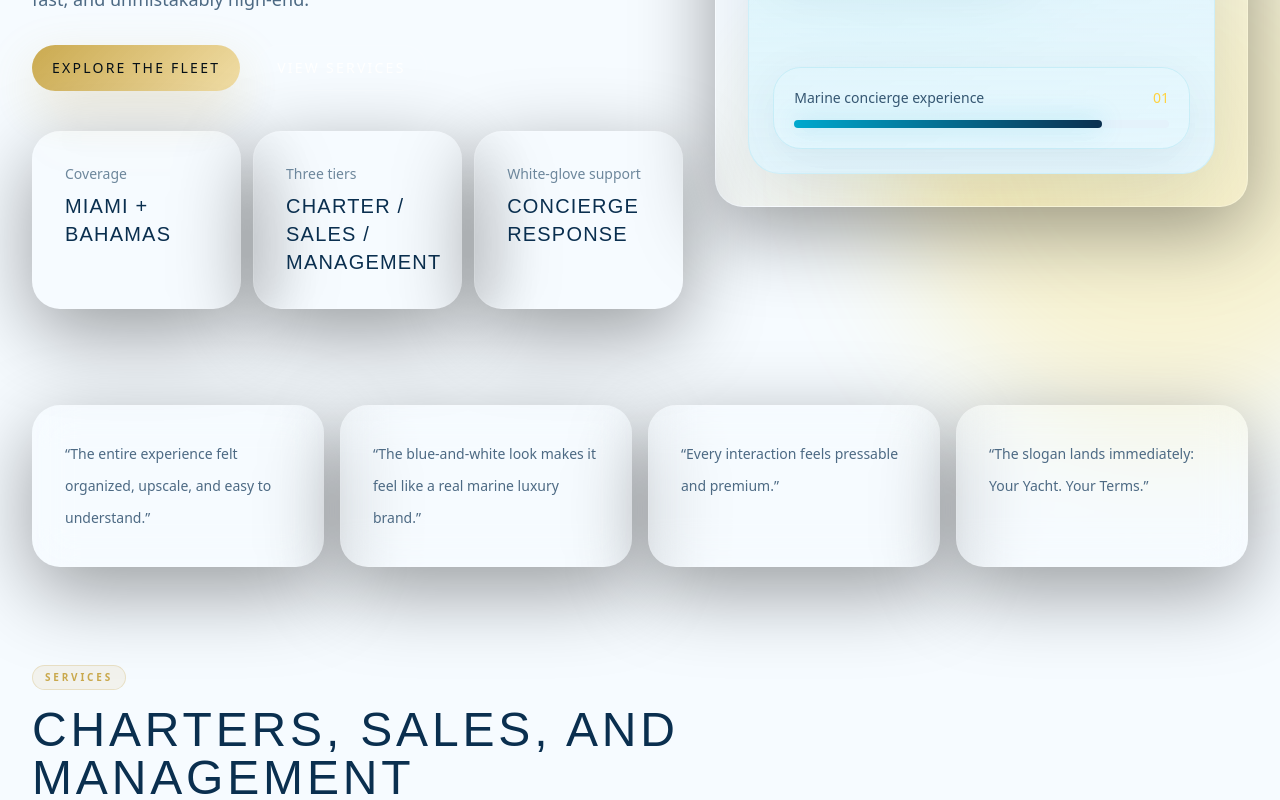
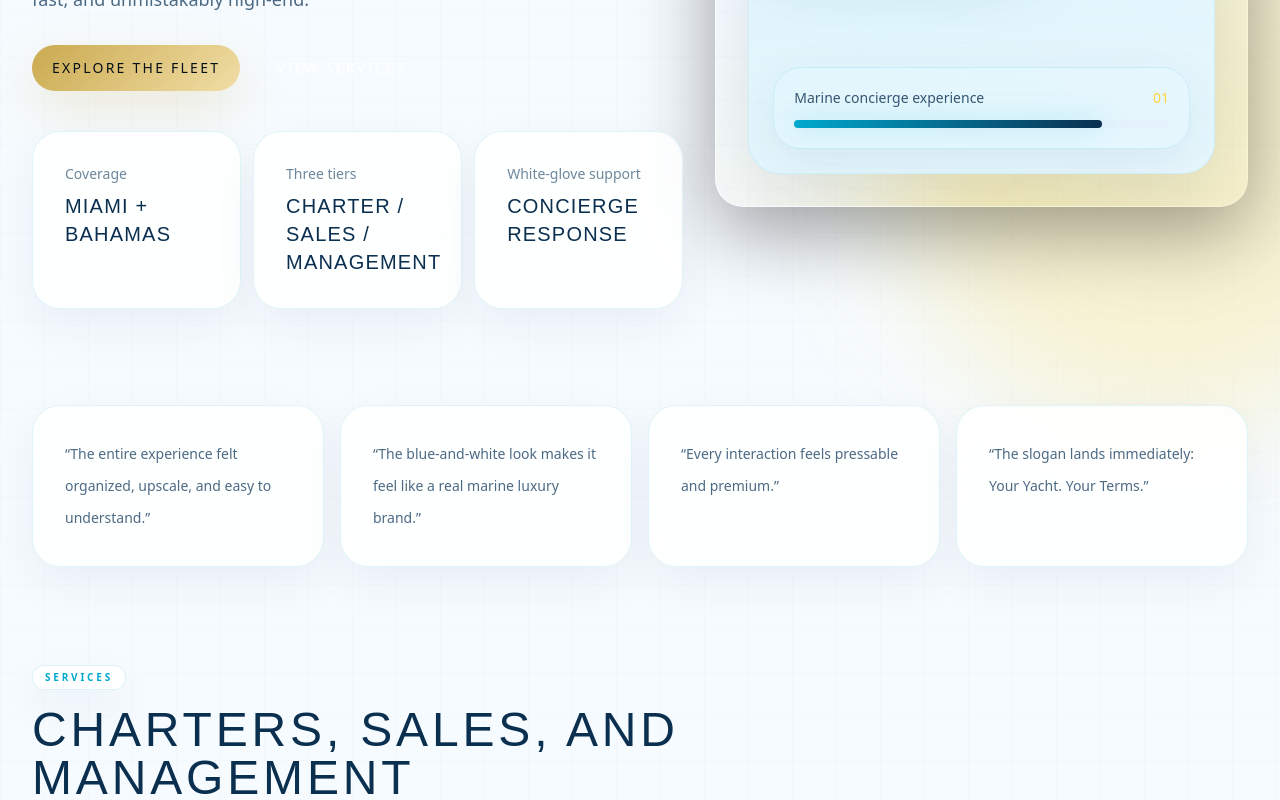
Before and after one commit to sarahleesoffice/the-helm, a Next.js app: page / in a window 1280 px wide. Shown: the part 780-1580 px from the top of the page. Built offline with nearby package versions, Linux system fonts and the light colour scheme.

Commit message:
Update global styles for Phantom Marine Sales inspired redesign

```diff
--- a/app/globals.css
+++ b/app/globals.css
@@ -14,11 +14,11 @@ body {
   margin: 0;
   min-height: 100vh;
   background:
-    radial-gradient(circle at 10% 0%, rgba(0,169,206,0.24), transparent 20%),
-    radial-gradient(circle at 84% 10%, rgba(10,49,83,0.12), transparent 25%),
-    radial-gradient(circle at 50% 100%, rgba(255,255,255,0.86), transparent 28%),
-    #f7fcff;
-  color: #0a3153;
+    radial-gradient(circle at 12% 0%, rgba(0,169,206,0.18), transparent 20%),
+    radial-gradient(circle at 84% 10%, rgba(255,210,63,0.16), transparent 24%),
+    radial-gradient(circle at 50% 100%, rgba(255,255,255,0.96), transparent 30%),
+    #f6fbff;
+  color: #0a2f4f;
   font-family: 'Satoshi', system-ui, sans-serif;
 }
 
@@ -33,7 +33,7 @@ a {
 
 ::selection {
   background: rgba(0,169,206,0.22);
-  color: #0a3153;
+  color: #0a2f4f;
 }
 
 .font-display {
@@ -44,49 +44,52 @@ a {
   font-family: 'Satoshi', sans-serif;
 }
 
-.bahama-grid {
+.marine-grid {
   background-image:
-    linear-gradient(rgba(10,49,83,0.04) 1px, transparent 1px),
-    linear-gradient(90deg, rgba(10,49,83,0.04) 1px, transparent 1px);
-  background-size: 42px 42px;
-  mask-image: linear-gradient(to bottom, rgba(0,0,0,0.92), transparent 92%);
-}
-
-.tropical-orb {
-  filter: blur(96px);
-}
-
-.hero-water-stage {
-  background:
-    radial-gradient(circle at 20% 20%, rgba(0,169,206,0.35), transparent 26%),
-    radial-gradient(circle at 75% 28%, rgba(127,179,218,0.28), transparent 22%),
-    radial-gradient(circle at 40% 78%, rgba(10,49,83,0.2), transparent 28%),
-    linear-gradient(180deg, rgba(255,255,255,0.45), rgba(0,169,206,0.12)),
-    linear-gradient(135deg, rgba(0,169,206,0.35), rgba(255,255,255,0.05));
-  background-size: 180% 180%;
-  animation: seaShift 14s ease-in-out infinite alternate;
+    linear-gradient(rgba(10,47,79,0.04) 1px, transparent 1px),
+    linear-gradient(90deg, rgba(10,47,79,0.04) 1px, transparent 1px);
+  background-size: 44px 44px;
+  mask-image: linear-gradient(to bottom, rgba(0,0,0,0.9), transparent 92%);
 }
 
 .reveal-up {
   animation: rise 900ms ease both;
 }
 
+.section-badge {
+  border: 1px solid rgba(0,169,206,0.14);
+  background: rgba(255,255,255,0.92);
+  color: #00a9ce;
+  box-shadow: 0 16px 40px rgba(10,47,79,0.06);
+}
+
 .glass-panel,
-.interactive-card {
-  backdrop-filter: blur(20px);
-  -webkit-backdrop-filter: blur(20px);
+.interactive-card,
+.service-card {
+  backdrop-filter: blur(18px);
+  -webkit-backdrop-filter: blur(18px);
   transition: transform 240ms ease, box-shadow 240ms ease, border-color 240ms ease, background-color 240ms ease, filter 240ms ease;
 }
 
-.interactive-card:hover {
-  transform: translateY(-6px);
-  box-shadow:
-    0 28px 80px rgba(18,83,120,0.16),
-    0 0 0 1px rgba(0,169,206,0.14) inset,
-    0 0 40px rgba(0,169,206,0.14);
+.glass-panel {
+  border: 1px solid rgba(0,169,206,0.12);
+  background: rgba(255,255,255,0.84);
+  box-shadow: 0 16px 45px rgba(10,47,79,0.06);
+  border-radius: 28px;
 }
 
-.interactive-card:focus-within {
+.interactive-card:hover,
+.service-card:hover {
+  transform: translateY(-6px);
+  border-color: rgba(0,169,206,0.24);
+  box-shadow:
+    0 28px 80px rgba(10,47,79,0.14),
+    0 0 0 1px rgba(0,169,206,0.08) inset,
+    0 0 32px rgba(0,169,206,0.12);
+}
+
+.interactive-card:focus-within,
+.service-card:focus-within {
   transform: translateY(-6px);
 }
 
@@ -97,10 +100,24 @@ button,
   transition: transform 180ms ease, box-shadow 180ms ease, background-color 180ms ease, border-color 180ms ease, filter 180ms ease;
 }
 
-button:hover,
-[role='button']:hover,
-a:hover button {
-  filter: saturate(1.04);
+.hero-water-stage {
+  background:
+    radial-gradient(circle at 20% 22%, rgba(0,169,206,0.36), transparent 24%),
+    radial-gradient(circle at 78% 28%, rgba(255,210,63,0.2), transparent 20%),
+    radial-gradient(circle at 40% 80%, rgba(10,47,79,0.22), transparent 26%),
+    linear-gradient(180deg, rgba(255,255,255,0.42), rgba(0,169,206,0.08)),
+    linear-gradient(135deg, rgba(0,169,206,0.34), rgba(255,255,255,0.08));
+  background-size: 180% 180%;
+  animation: seaShift 14s ease-in-out infinite alternate;
+}
+
+.fleet-image {
+  background:
+    radial-gradient(circle at 24% 24%, rgba(255,255,255,0.78), transparent 24%),
+    radial-gradient(circle at 70% 26%, rgba(0,169,206,0.3), transparent 24%),
+    radial-gradient(circle at 35% 76%, rgba(255,210,63,0.26), transparent 22%),
+    linear-gradient(180deg, rgba(255,255,255,0.22), rgba(0,169,206,0.12)),
+    linear-gradient(135deg, rgba(229,246,253,0.92), rgba(195,233,245,0.82));
 }
 
 @keyframes rise {
@@ -122,3 +139,18 @@ a:hover button {
     transform: translate3d(1.2%, 0.8%, 0) scale(1.05);
   }
 }
+
+@keyframes drift {
+  from {
+    transform: translate3d(-1.5%, -1%, 0) scale(1);
+  }
+  to {
+    transform: translate3d(1.5%, 1%, 0) scale(1.05);
+  }
+}
+
+button:hover,
+[role='button']:hover,
+a:hover button {
+  filter: saturate(1.04);
+}
```
